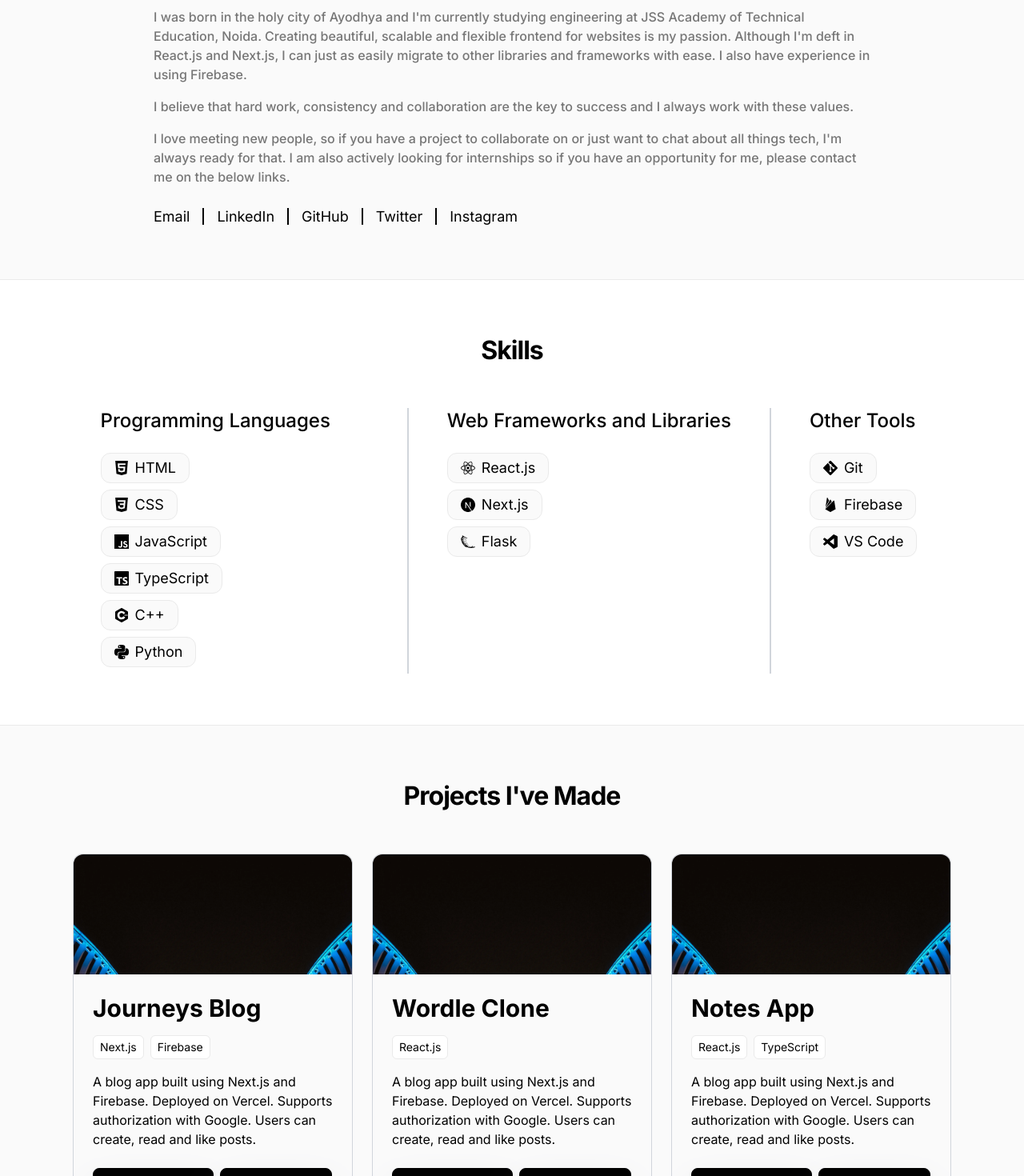
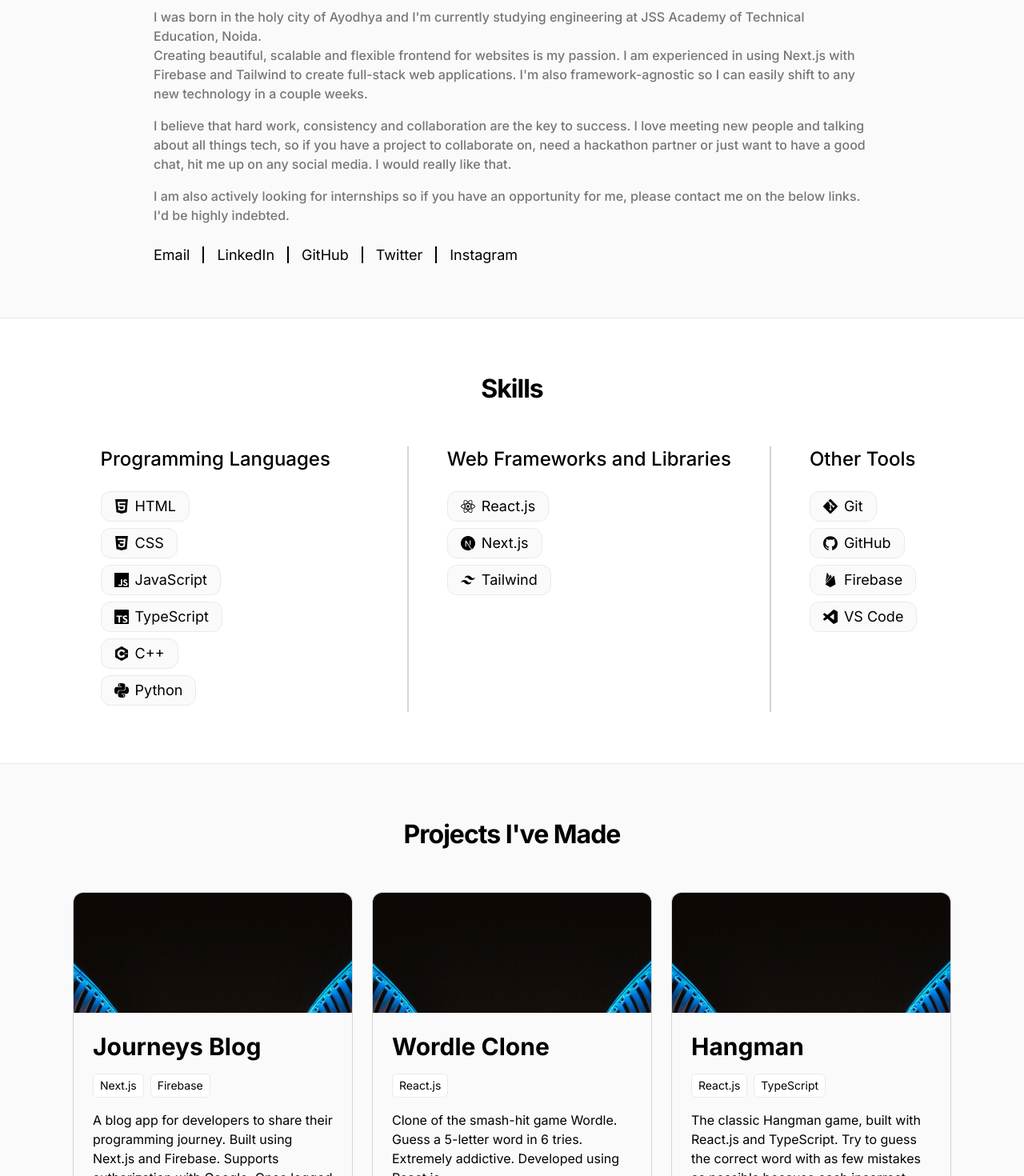
Before and after one commit to thisisamish/portfolio, a Next.js app: page / in a window 1280 px wide. Shown: the part 840-2310 px from the top of the page at 80% size. Built offline with nearby package versions, Linux system fonts and the light colour scheme.

Commit message:
Added resume, project desc and github + deployed links, some style fixes

```diff
--- a/pages/index.js
+++ b/pages/index.js
@@ -15,11 +15,12 @@
   SiGit,
   SiFirebase,
   SiCplusplus,
-  SiFlask,
+  SiTailwindcss,
   SiVisualstudiocode,
   SiNextdotjs,
+  SiGithub,
 } from "react-icons/si";
-import { useEffect, useState } from "react";
+import { useState } from "react";
 
 export default function Home() {
   const [menuBar1Style, setMenuBar1Style] = useState(
@@ -96,7 +97,8 @@
             </li>
             <li>
               <Link
-                href="/"
+                href="https://drive.google.com/file/d/1KFJAPKOJxEdilELGp0Wuig3LHjalccPx/view?usp=sharing"
+                target="_blank"
                 className="py-2.5 px-5 text-white hover:text-black transition-all font-semibold bg-black border-[1px] border-[#FFD700] hover:bg-[#FFD700] rounded-lg"
               >
                 Resume
@@ -151,10 +153,14 @@
                 skilled in React.js and Next.js
               </p>
 
-              <button className="mx-auto md:mx-0 text-lg py-4 px-6 sm:px-8 bg-black text-white shadow-gray-400 shadow-2xl rounded-lg mb-10 md:mb-0 border-[1px] border-black hover:bg-white hover:text-black transition-all flex gap-2 items-center justify-center">
+              <Link
+                className="mx-auto md:mx-0 text-lg py-4 px-6 sm:px-8 bg-black text-white shadow-gray-400 shadow-2xl rounded-lg mb-10 md:mb-0 border-[1px] border-black hover:bg-white hover:text-black transition-all flex gap-2 items-center justify-center"
+                href="https://drive.google.com/file/d/1KFJAPKOJxEdilELGp0Wuig3LHjalccPx/view?usp=sharing"
+                target="_blank"
+              >
                 <FaFileDownload />
                 Download My Resume
-              </button>
+              </Link>
             </div>
 
             {/* <div className="text-5xl flex gap-5 mr-48">
@@ -183,21 +189,25 @@
             </p>
             <p className="text-[#767676] font-medium mb-4">
               I was born in the holy city of Ayodhya and I'm currently studying
-              engineering at JSS Academy of Technical Education, Noida. Creating
-              beautiful, scalable and flexible frontend for websites is my
-              passion. Although I'm deft in React.js and Next.js, I can just as
-              easily migrate to other libraries and frameworks with ease. I also
-              have experience in using Firebase.
+              engineering at JSS Academy of Technical Education, Noida.
+              <br />
+              Creating beautiful, scalable and flexible frontend for websites is
+              my passion. I am experienced in using Next.js with Firebase and
+              Tailwind to create full-stack web applications. I'm also
+              framework-agnostic so I can easily shift to any new technology in
+              a couple weeks.
             </p>
             <p className="text-[#767676] font-medium mb-4">
               I believe that hard work, consistency and collaboration are the
-              key to success and I always work with these values.
+              key to success. I love meeting new people and talking about all
+              things tech, so if you have a project to collaborate on, need a
+              hackathon partner or just want to have a good chat, hit me up on
+              any social media. I would really like that.
             </p>
             <p className="text-[#767676] font-medium mb-6">
-              I love meeting new people, so if you have a project to collaborate
-              on or just want to chat about all things tech, I'm always ready
-              for that. I am also actively looking for internships so if you
-              have an opportunity for me, please contact me on the below links.
+              I am also actively looking for internships so if you have an
+              opportunity for me, please contact me on the below links. I'd be
+              highly indebted.
             </p>
             <ul className="flex flex-wrap gap-4 text-lg">
               <li>
@@ -303,8 +313,8 @@
                   Next.js
                 </li>
                 <li className="py-1 mb-2 mr-2 px-4 bg-[#fafafa] border-[1px] border-[#eaeaea] rounded-xl max-w-fit flex items-center gap-2 justify-center text-lg">
-                  <SiFlask />
-                  Flask
+                  <SiTailwindcss />
+                  Tailwind
                 </li>
               </ul>
             </div>
@@ -316,6 +326,10 @@
                 <li className="py-1 mb-2 mr-2 px-4 bg-[#fafafa] border-[1px] border-[#eaeaea] rounded-xl max-w-fit flex items-center gap-2 justify-center text-lg">
                   <SiGit />
                   Git
+                </li>
+                <li className="py-1 mb-2 mr-2 px-4 bg-[#fafafa] border-[1px] border-[#eaeaea] rounded-xl max-w-fit flex items-center gap-2 justify-center text-lg">
+                  <SiGithub />
+                  GitHub
                 </li>
                 <li className="py-1 mb-2 mr-2 px-4 bg-[#fafafa] border-[1px] border-[#eaeaea] rounded-xl max-w-fit flex items-center gap-2 justify-center text-lg">
                   <SiFirebase />
@@ -358,9 +372,10 @@
                   </li>
                 </ul>
                 <p className="pt-4">
-                  A blog app built using Next.js and Firebase. Deployed on
-                  Vercel. Supports authorization with Google. Users can create,
-                  read and like posts.
+                  A blog app for developers to share their programming journey.
+                  Built using Next.js and Firebase. Supports authorization with
+                  Google. Once logged in, users can create new posts, read and
+                  like others' posts.
                 </p>
                 <div className="flex gap-2 pt-6">
                   <Link
@@ -371,7 +386,8 @@
                     View on GitHub
                   </Link>
                   <Link
-                    href="/"
+                    href="https://journeys-blog.vercel.app/"
+                    target="_blank"
                     className="py-2 px-4 bg-black text-white shadow-gray-400 shadow-2xl rounded-lg border-[1px] border-black hover:bg-white hover:text-black transition-all flex gap-2 items-center justify-center"
                   >
                     Open Website
@@ -396,9 +412,11 @@
                   </li>
                 </ul>
                 <p className="pt-4">
-                  A blog app built using Next.js and Firebase. Deployed on
-                  Vercel. Supports authorization with Google. Users can create,
-                  read and like posts.
+                  Clone of the smash-hit game Wordle. Guess a 5-letter word in 6
+                  tries. Extremely addictive. Developed using React.js.
+                  <br />
+                  <br />
+                  <br />
                 </p>
                 <div className="flex gap-2 pt-6">
                   <Link
@@ -409,7 +427,8 @@
                     View on GitHub
                   </Link>
                   <Link
-                    href="/"
+                    href="https://wordle-thisisamish.netlify.app/"
+                    target="_blank"
                     className="py-2 px-4 bg-black text-white shadow-gray-400 shadow-2xl rounded-lg border-[1px] border-black hover:bg-white hover:text-black transition-all flex gap-2 items-center justify-center"
                   >
                     Open Website
@@ -427,7 +446,7 @@
                 />
               </div>
               <div className="p-6">
-                <h3 className="text-3xl font-bold pb-4">Notes App</h3>
+                <h3 className="text-3xl font-bold pb-4">Hangman</h3>
                 <ul className="flex gap-2">
                   <li className="bg-white border-[1px] border-[#eaeaea] rounded-md px-2 py-1 text-sm">
                     React.js
@@ -437,20 +456,22 @@
                   </li>
                 </ul>
                 <p className="pt-4">
-                  A blog app built using Next.js and Firebase. Deployed on
-                  Vercel. Supports authorization with Google. Users can create,
-                  read and like posts.
+                  The classic Hangman game, built with React.js and TypeScript.
+                  Try to guess the correct word with as few mistakes as possible
+                  because each incorrect guess leads the poor man closer to
+                  getting hanged!
                 </p>
                 <div className="flex gap-2 pt-6">
                   <Link
-                    href="https://github.com/thisisamish/notes-app"
+                    href="https://github.com/thisisamish/hangman"
                     target="_blank"
                     className="py-2 px-4 bg-black text-white shadow-gray-400 shadow-2xl rounded-lg border-[1px] border-black hover:bg-white hover:text-black transition-all flex gap-2 items-center justify-center"
                   >
                     View on GitHub
                   </Link>
                   <Link
-                    href="/"
+                    href="https://hangman-thisisamish.netlify.app/"
+                    target="_blank"
                     className="py-2 px-4 bg-black text-white shadow-gray-400 shadow-2xl rounded-lg border-[1px] border-black hover:bg-white hover:text-black transition-all flex gap-2 items-center justify-center"
                   >
                     Open Website
```
